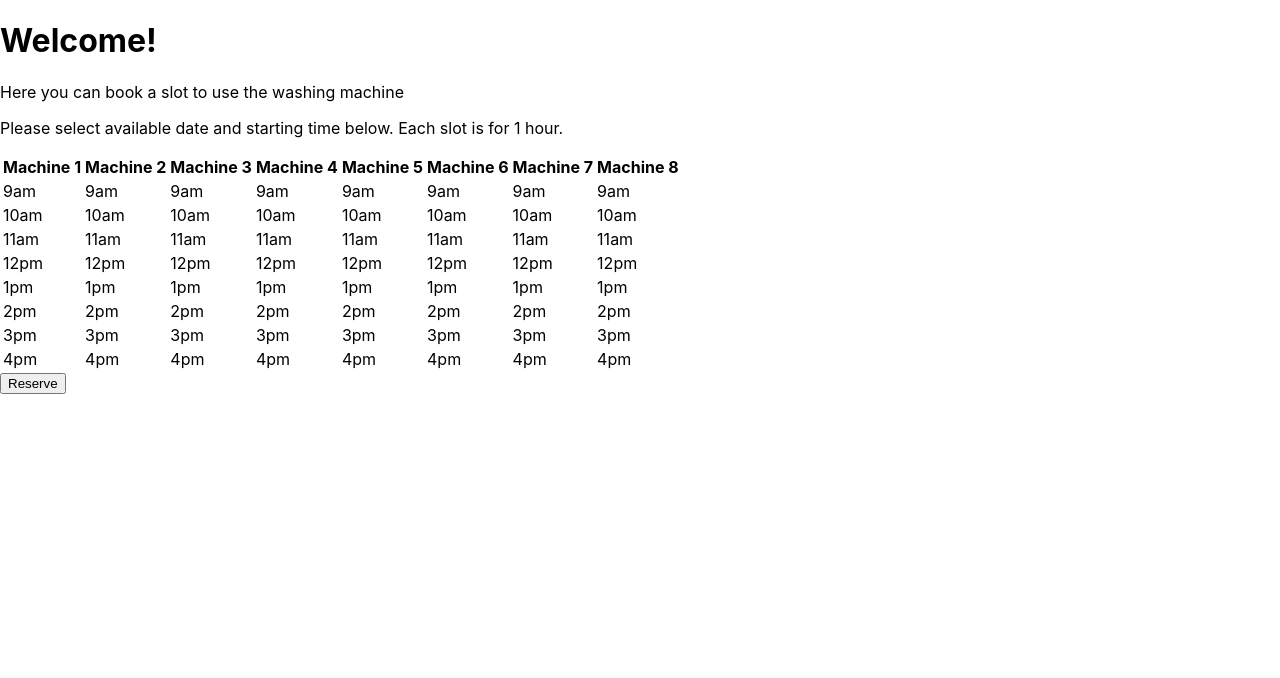
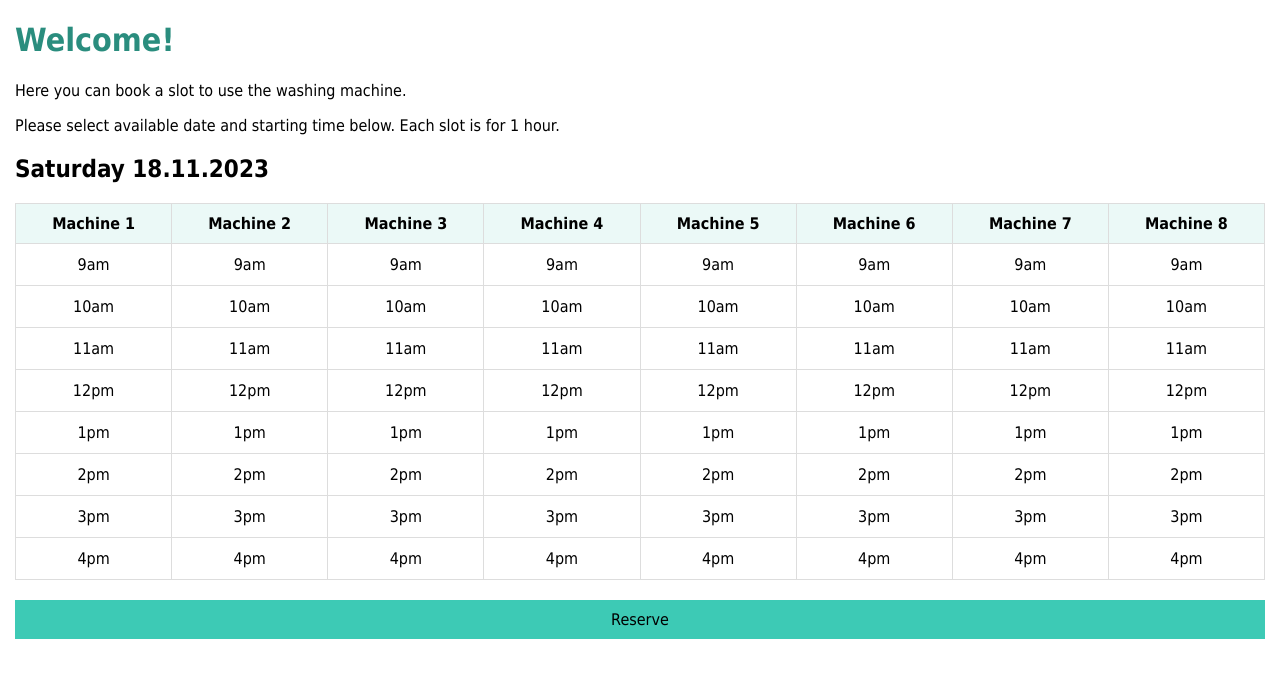
Before and after one commit to ouju/laundry-app, a React (Create React App) app: page / in a window 1280 px wide. Shown: the top 678 px of the page. Built offline with nearby package versions, Linux system fonts and the light colour scheme.

Commit message:
add functionality to reserve certain time slot

```diff
--- a/src/App.css
+++ /dev/null
@@ -1,38 +0,0 @@
-.App {
-  text-align: center;
-}
-
-.App-logo {
-  height: 40vmin;
-  pointer-events: none;
-}
-
-@media (prefers-reduced-motion: no-preference) {
-  .App-logo {
-    animation: App-logo-spin infinite 20s linear;
-  }
-}
-
-.App-header {
-  background-color: #282c34;
-  min-height: 100vh;
-  display: flex;
-  flex-direction: column;
-  align-items: center;
-  justify-content: center;
-  font-size: calc(10px + 2vmin);
-  color: white;
-}
-
-.App-link {
-  color: #61dafb;
-}
-
-@keyframes App-logo-spin {
-  from {
-    transform: rotate(0deg);
-  }
-  to {
-    transform: rotate(360deg);
-  }
-}
--- /dev/null
+++ b/src/Home.css
@@ -0,0 +1,3 @@
+h1 {
+  color: #2A8D7E;
+}
--- a/src/Home.js
+++ b/src/Home.js
@@ -1,4 +1,5 @@
 // Home.js
+import './Home.css';
 import React from 'react';
 import ReservationForm from './ReservationForm';
 
@@ -7,7 +8,7 @@ function Home() {
   return (
     <div>
       <h1>Welcome!</h1>
-      <p>Here you can book a slot to use the washing machine</p>
+      <p>Here you can book a slot to use the washing machine.</p>
       <p>
         Please select available date and starting time below. Each slot is for 1 hour.
       </p>
--- /dev/null
+++ b/src/ReservationForm.css
@@ -0,0 +1,59 @@
+/* ReservationForm.css */
+
+/* Style for the table */
+table {
+  width: 100%;
+  border-collapse: collapse;
+  margin-bottom: 20px;
+}
+
+/* Style for table headers */
+th {
+  background-color: #EBF9F7;
+  padding: 10px;
+  text-align: center;
+  border: 1px solid #ddd;
+}
+
+/* Style for table cells */
+td {
+  border: 1px solid #ddd;
+}
+
+/* Style for clickable buttons */
+button {
+  cursor: pointer;
+  width: 100%; /* Make buttons fill the entire cell width */
+  height: 100%; /* Make buttons fill the entire cell height */
+  padding: 10px; /* Add padding for better appearance */
+  border: none;
+  background-color: white;
+  font-family: "Tahoma", sans-serif;
+  font-size: 16px;
+}
+
+/* Hover effect for clickable buttons */
+button:focus, button:hover {
+  background-color: #B1E9E1;
+  cursor: pointer;
+  outline-color: black;
+}
+
+/* Style for selected buttons */
+button.selected {
+  background-color: #3DCAB5;
+}
+
+/* Style for the Reserve button */
+button[type="submit"] {
+  padding: 10px;
+  background-color: #3DCAB5;
+  color: black;
+  border: none;
+  cursor: pointer;
+  font-family: "Tahoma", sans-serif;
+}
+
+button[type="submit"]:hover {
+  background-color: #008C77;
+}
--- a/src/ReservationForm.js
+++ b/src/ReservationForm.js
@@ -1,16 +1,28 @@
 // ReservationForm.js
-import React from 'react';
+import React, { useState } from 'react';
+import './ReservationForm.css';
 
 function ReservationForm() {
   const washingMachines = Array.from({ length: 8 }, (_, index) => index + 1);
   const timeSlots = ['9am', '10am', '11am', '12pm', '1pm', '2pm', '3pm', '4pm'];
+  const weekdays = ['Sunday', 'Monday', 'Tuesday', 'Wednesday', 'Thursday', 'Friday', 'Saturday'];
+  const [selectedSlot, setSelectedSlot] = useState(null);
+  const today = new Date();
+  const date = today.toLocaleDateString('fi-FI');
+  const weekday = weekdays[today.getDay()];
 
-  const handleSubmit = () => {
-    console.log('Reserved for the following time slots:');
+  const handleTimeClick = (slot) => {
+    setSelectedSlot(slot);
+  };
+
+  const handleSubmit = (event) => {
+    event.preventDefault();
+    console.log(`Reserved ${selectedSlot}`);
   };
 
   return (
     <form onSubmit={handleSubmit}>
+      <h2>{weekday} {date}</h2>
       <table>
         <thead>
           <tr>
@@ -23,7 +35,15 @@ function ReservationForm() {
           {timeSlots.map((time) => (
             <tr key={time}>
               {washingMachines.map((machine) => (
-                <td key={machine}>{time}</td>
+                <td key={machine}>
+                  <button
+                    type="button"
+                    onClick={() => handleTimeClick(`Machine ${machine} at ${time} on ${weekday} ${date}`)}
+                    className={selectedSlot === `Machine ${machine} at ${time}` ? 'selected' : ''}
+                  >
+                    {time}
+                  </button>
+                </td>
               ))}
             </tr>
           ))}
--- a/src/index.css
+++ b/src/index.css
@@ -1,8 +1,6 @@
 body {
-  margin: 0;
-  font-family: -apple-system, BlinkMacSystemFont, 'Segoe UI', 'Roboto', 'Oxygen',
-    'Ubuntu', 'Cantarell', 'Fira Sans', 'Droid Sans', 'Helvetica Neue',
-    sans-serif;
+  margin: 15px;
+  font-family: "Tahoma", sans-serif;
   -webkit-font-smoothing: antialiased;
   -moz-osx-font-smoothing: grayscale;
 }
```
